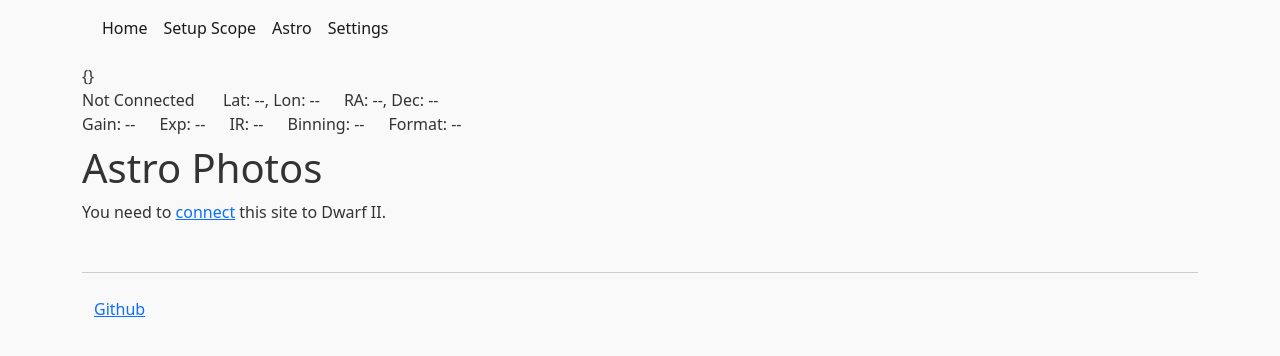
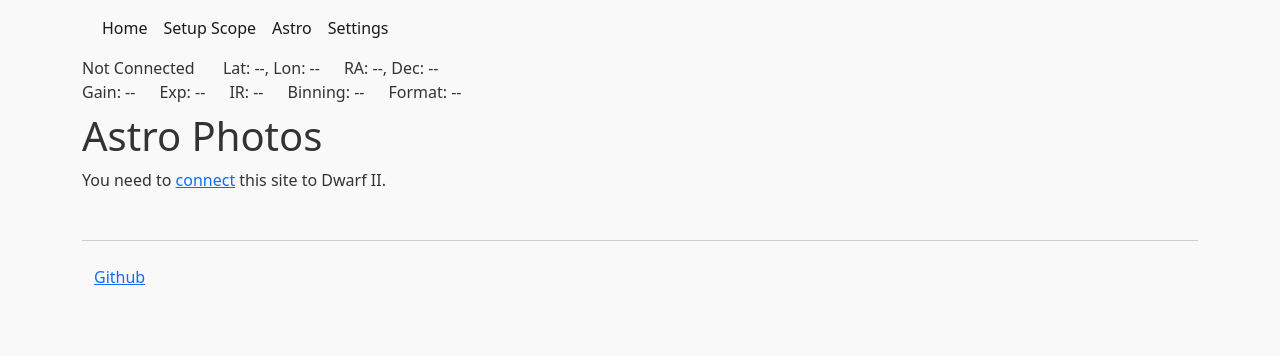
Before and after one commit to DwarfTelescopeUsers/DwarfApp_js, a Next.js app: page /astro-photos in a window 1280 px wide. Shown: the top 356 px of the page. Built offline with nearby package versions, Linux system fonts and the light colour scheme; no server answers.

Commit message:
rename <SetISPSettingsAstro>, update <StatusBar> to handle astro mode

```diff
--- a/src/components/shared/StatusBar.tsx
+++ b/src/components/shared/StatusBar.tsx
@@ -53,9 +53,7 @@ export default function StatusBar(props: PropType) {
 
   if (mode === "astro") {
     return (
-      <div className=" mb-2 mt-2">
-        {JSON.stringify(connectionCtx, null, 2)}
-        <br></br>
+      <div className="mb-2">
         <span>{connection}</span>
         <span className="ms-4"> {coords}</span>
         <span className="ms-4">{raDec}</span>
@@ -68,6 +66,6 @@ export default function StatusBar(props: PropType) {
       </div>
     );
   } else {
-    return <div className=" mb-2 mt-2"></div>;
+    return <div className="mb-2"></div>;
   }
 }
```
